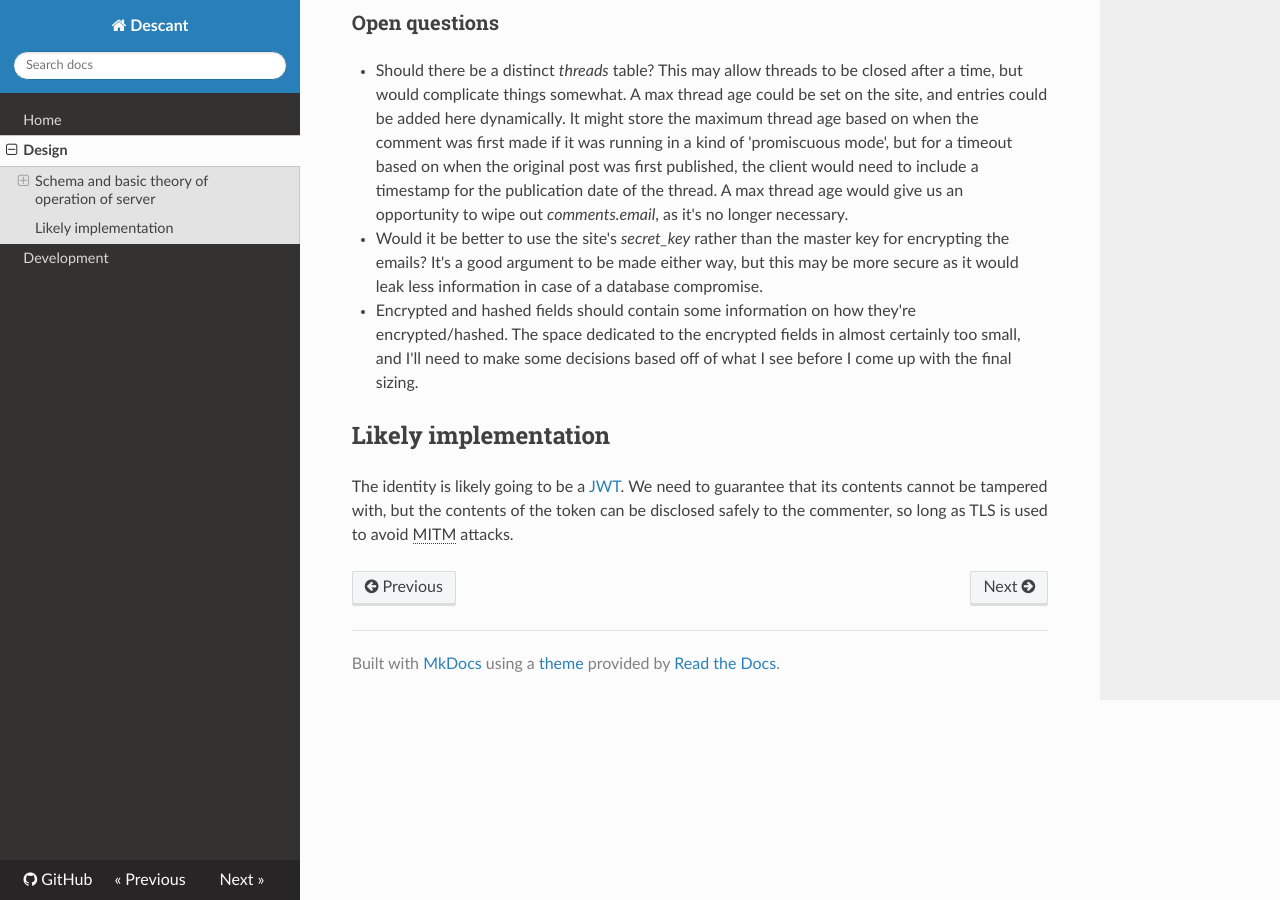
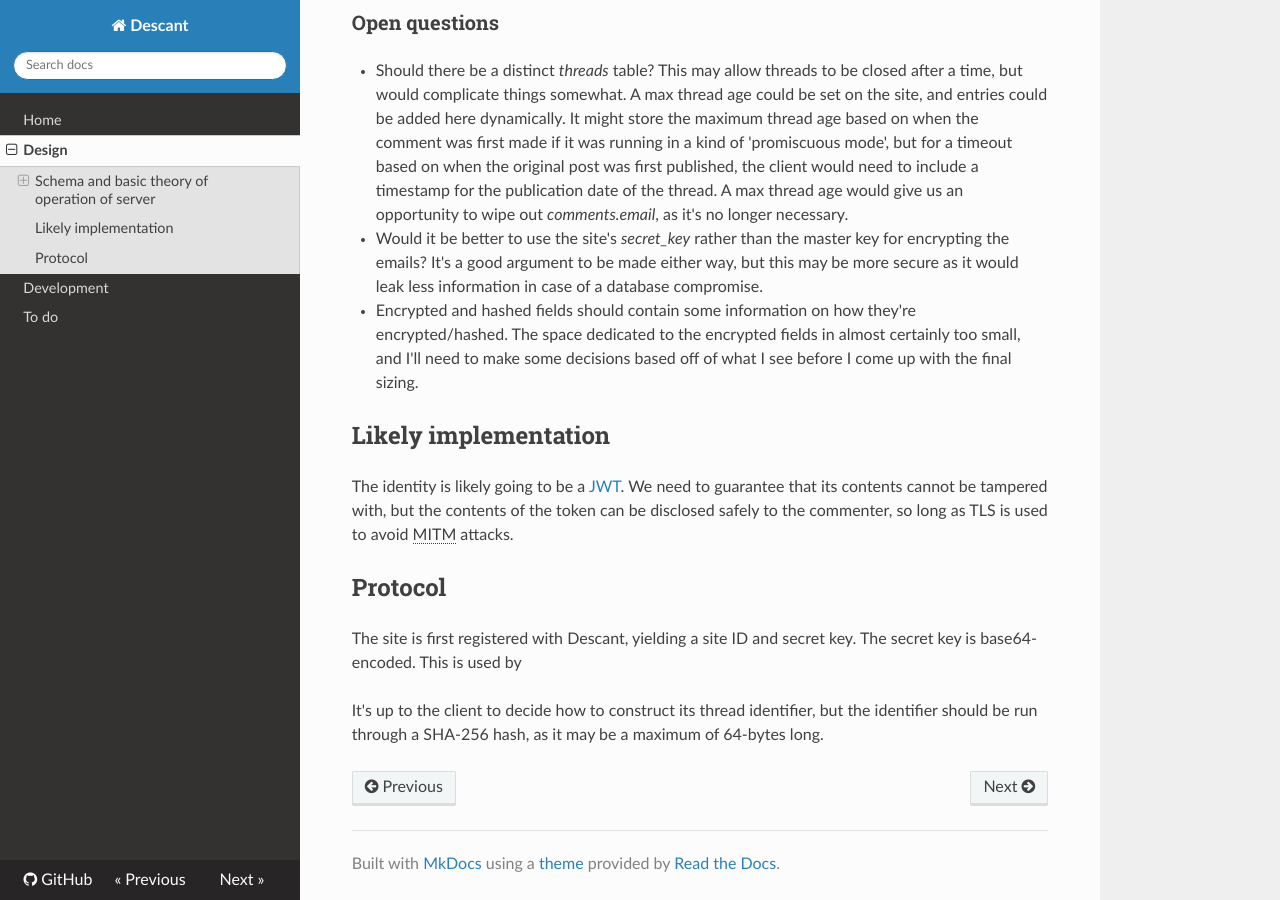
Before and after one commit to kgaughan/descant, an MkDocs documentation site: the page built from docs/design.md, in a window 1280 px wide and 900 px high, scrolled down 2517 px. Built offline with MkDocs 1.6.1, drawn with Linux system fonts in a browser that asks for light colours; nearby versions of some CDN libraries.

Commit message:
Initial documentation (out of date)

```diff
--- a/docs/design.md
+++ b/docs/design.md
@@ -102,3 +102,9 @@ The identity is likely going to be a [JWT]. We need to guarantee that its conten
 
 *[PII]: Personally Identifiable Information
 *[MITM]: Man-in-the-Middle
+
+## Protocol
+
+The site is first registered with Descant, yielding a site ID and secret key. The secret key is base64-encoded. This is used by
+
+It's up to the client to decide how to construct its thread identifier, but the identifier should be run through a SHA-256 hash, as it may be a maximum of 64-bytes long.
--- /dev/null
+++ b/docs/todo.md
@@ -0,0 +1,4 @@
+# To do
+
+* Comment submission processing
+* Comment thread rendering
--- a/mkdocs.yml
+++ b/mkdocs.yml
@@ -9,6 +9,7 @@ nav:
   - Home: index.md
   - design.md
   - development.md
+  - todo.md
 
 theme:
   name: readthedocs
```
